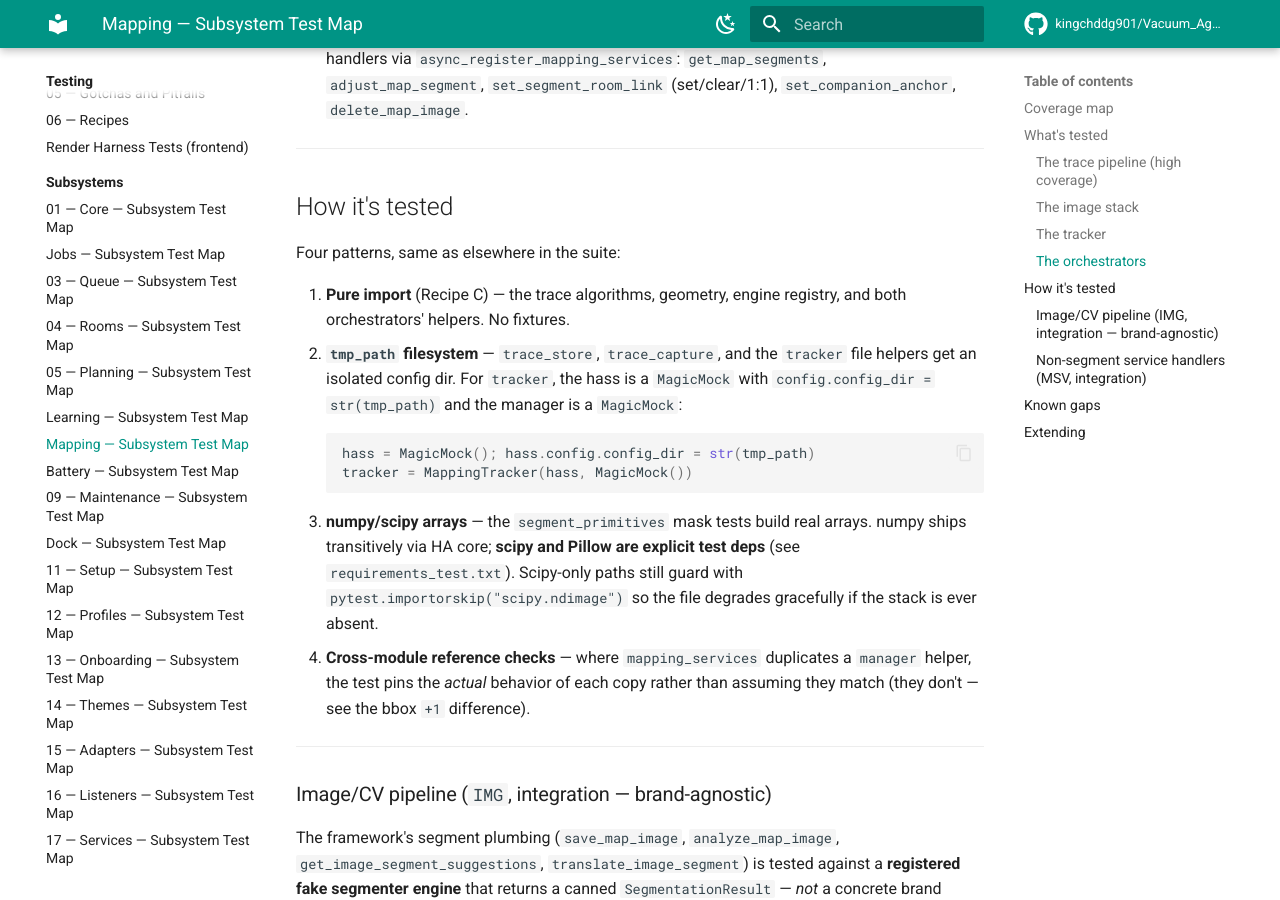
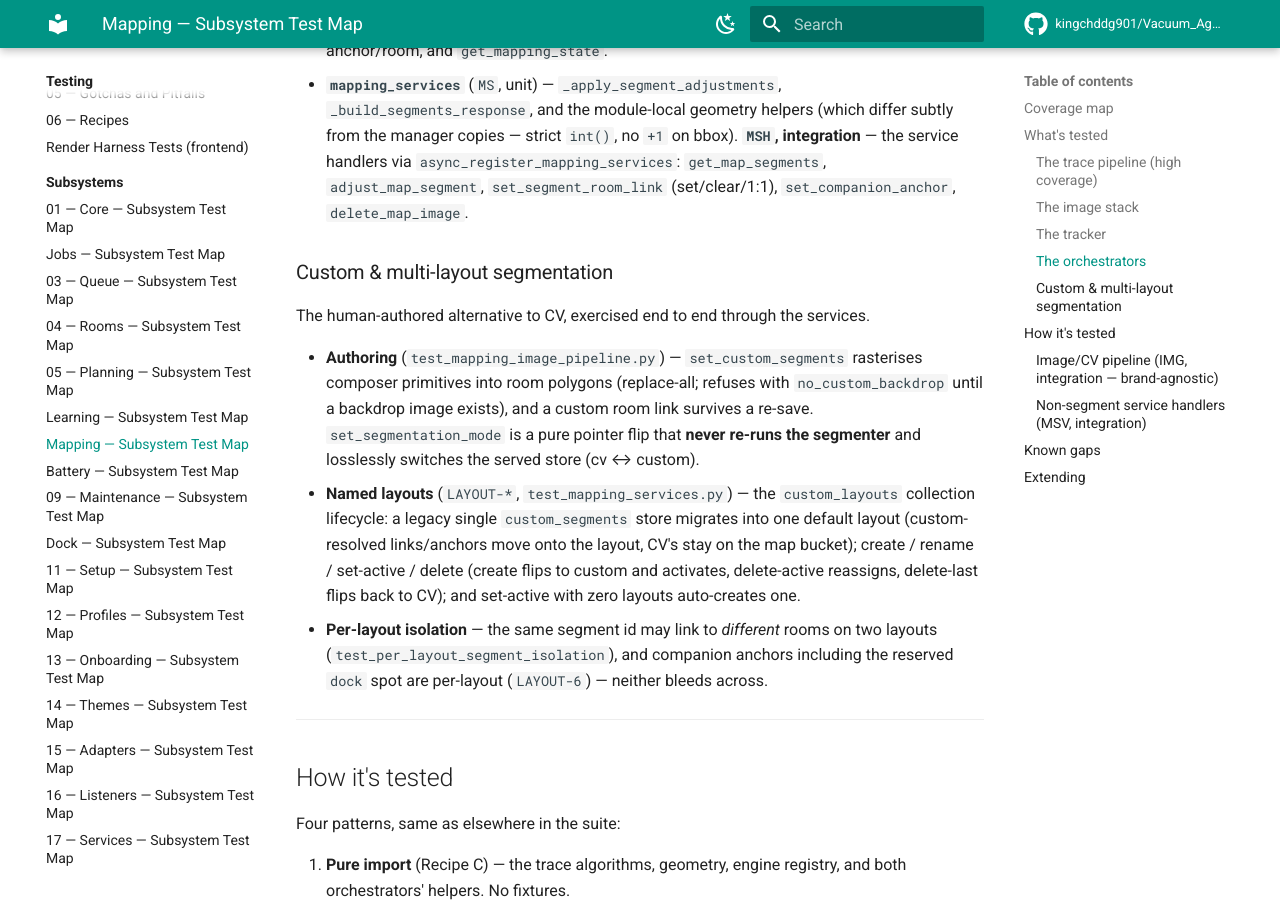
Before and after one commit to kingchddg901/Vacuum_Agent, an MkDocs documentation site: the page built from docs/testing/subsystems/07-mapping.md, in a window 1280 px wide and 900 px high, scrolled down 2607 px. Built offline with MkDocs 1.6.1 and Material for MkDocs 9.7.7, drawn with Linux system fonts in a browser that asks for light colours; comment, search, counter and statistics services are not loaded; some of the changed text lies outside the part shown.

Commit message:
docs(testing): reconcile counts, own source-module figure, add custom-layout coverage
Re-ran update_test_docs.py to refresh the headline figures (1,984 test
functions / 2,246 cases / 96.2% statement, 94% combined) and extended the
script to also own the "N source modules" count — so the whole docs/testing
headline is now script-generated, and stale numbers there just mean "re-run me."

Also documented the v0.10.0 custom/multi-layout segmentation tests in the
mapping subsystem doc: an intro line, rasterize_primitives in the segment-
primitives list, and a new "Custom & multi-layout segmentation" subsection.
The script fixes counts, but a new feature's tests still need hand-written prose.

Co-Authored-By: Claude Opus 4.8 (1M context) <noreply@anthropic.com>

```diff
--- a/docs/testing/subsystems/07-mapping.md
+++ b/docs/testing/subsystems/07-mapping.md
@@ -5,7 +5,11 @@ boundaries: a capture/trace pipeline (`trace_capture` → `trace_store` →
 `trace_segmentation` → `trace_review`), an image-segmentation stack
 (`segment_primitives`, `segmenter_engines`), a coordinate tracker
 (`tracker`), and two large orchestrators (`manager`, `mapping_services`).
-Covered by **337 tests across 15 files** — the trace/image primitives are
+A second authoring path lets a human draw rooms directly: `segment_primitives`
+rasterises composer shapes into polygons, and `mapping_services` holds many named
+**custom layouts** per map alongside the CV store, selected by a `segmentation_mode`
+pointer flip.
+Covered by **352 tests across 15 files** — the trace/image primitives are
 near-fully covered, the tracker + two orchestrators have both their pure helpers
 (unit) and hass-bound bodies (integration) covered, and the real
 detect_room_segments CV pipeline runs end to end against a synthetic image.
@@ -49,9 +53,11 @@ Architecture reference: [docs/dev/11-mapping-system.md](../../dev/11-mapping-sys
 
 ### The image stack
 - **`segment_primitives`** (`SP`) — pure geometry (`rdp`, `polygon_area`,
-  `compactness`, `aspect_ratio`, …) plus the numpy/scipy mask primitives
+  `compactness`, `aspect_ratio`, …), the numpy/scipy mask primitives
   (`mask_to_polygon`, `mask_iou`, transforms, `mask_edge_band`,
-  `estimate_alignment`, `normalized_color_features`).
+  `estimate_alignment`, `normalized_color_features`), and
+  `rasterize_primitives` — the composer rasteriser that turns rect/circle/polygon
+  shapes into a mask (fill + ordered `subtract` ops) for custom segments.
 - **`segmenter_engines`** (`SE`) — the engine registry, tuning validation, and
   the no-image/noop unavailable paths. The CV pipeline body (`detect_room_segments`)
   is exercised only through its failure paths.
@@ -77,6 +83,24 @@ Architecture reference: [docs/dev/11-mapping-system.md](../../dev/11-mapping-sys
   `async_register_mapping_services`: `get_map_segments`, `adjust_map_segment`,
   `set_segment_room_link` (set/clear/1:1), `set_companion_anchor`,
   `delete_map_image`.
+
+### Custom & multi-layout segmentation
+The human-authored alternative to CV, exercised end to end through the services.
+
+- **Authoring** (`test_mapping_image_pipeline.py`) — `set_custom_segments`
+  rasterises composer primitives into room polygons (replace-all; refuses with
+  `no_custom_backdrop` until a backdrop image exists), and a custom room link
+  survives a re-save. `set_segmentation_mode` is a pure pointer flip that **never
+  re-runs the segmenter** and losslessly switches the served store (cv ↔ custom).
+- **Named layouts** (`LAYOUT-*`, `test_mapping_services.py`) — the `custom_layouts`
+  collection lifecycle: a legacy single `custom_segments` store migrates into one
+  default layout (custom-resolved links/anchors move onto the layout, CV's stay on
+  the map bucket); create / rename / set-active / delete (create flips to custom and
+  activates, delete-active reassigns, delete-last flips back to CV); and set-active
+  with zero layouts auto-creates one.
+- **Per-layout isolation** — the same segment id may link to *different* rooms on
+  two layouts (`test_per_layout_segment_isolation`), and companion anchors including
+  the reserved `dock` spot are per-layout (`LAYOUT-6`) — neither bleeds across.
 
 ---
 
```
Also changed, not shown: other parts of docs/testing/subsystems/07-mapping.md (+2 -2 lines), docs/testing/01-overview.md (+1 -1 lines), docs/testing/README.md (+3 -3 lines), docs/testing/subsystems/06-learning.md (+2 -2 lines), docs/testing/subsystems/README.md (+1 -1 lines), 1 other file.
